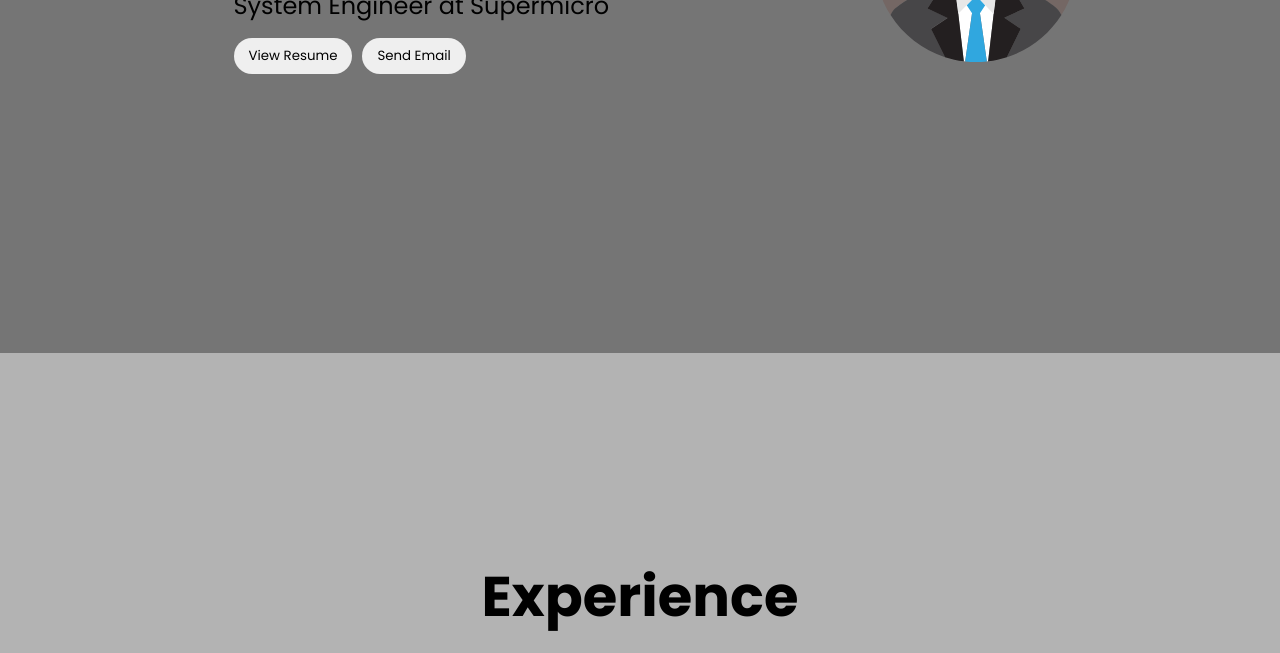
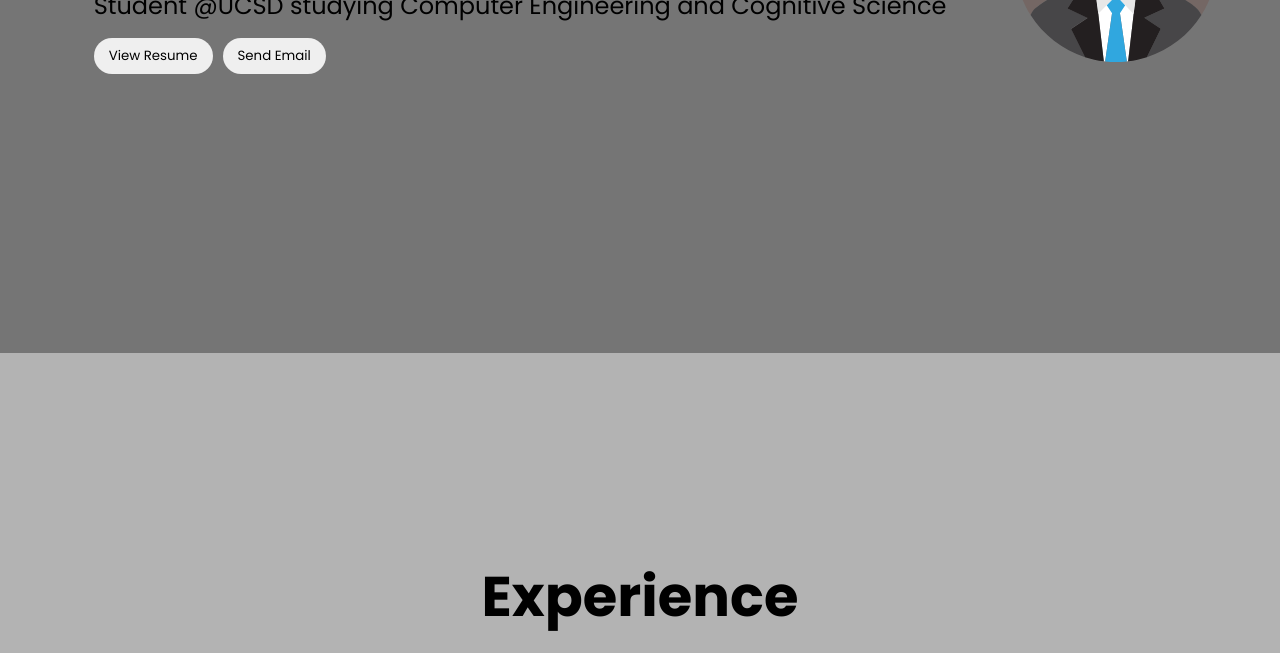
Before and after one commit to derryl0925/derryl0925.github.io, a plain HTML site: page index.html in a window 1280 px wide. Shown: the part 447-1100 px from the top of the page. Drawn offline with Linux system fonts and the light colour scheme.

Commit message:
Update index.html

```diff
--- a/index.html
+++ b/index.html
@@ -31,7 +31,7 @@
       <article>
         <p class="fade-in">Hello,</p>
         <h3 class="fade-in">I'm Derrick Lin</h3>
-        <p class="fade-in">System Engineer at Supermicro</p>
+        <p class="fade-in">Student @UCSD studying Computer Engineering and Cognitive Science</p>
         <div id="about-btns">
           <button class="fade-in">
             <a href="source/assets/resume/Derrick_Lin_Resume.pdf" target="_blank">View Resume</a>
```
